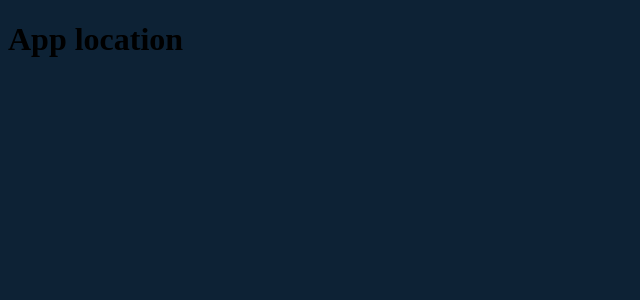
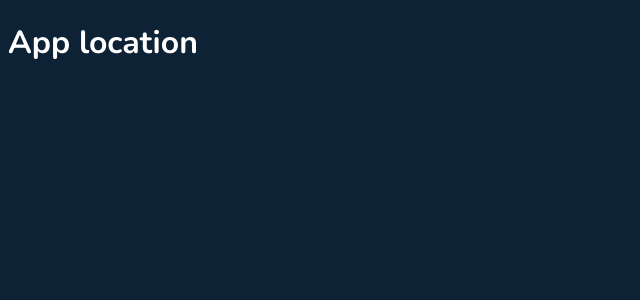
Before and after one commit to Wbahoque09/Proyectos-React, a React (Vite) app in the folder criptos-react/: page / in a window 1280 px wide. Shown: the top 300 px of the page, without its empty margins (0-640 px from the left). Built offline with nearby package versions, Linux system fonts and the light colour scheme.

Commit message:
Se importa dependencias de styled components y se realiza la primera implementacion de estas

```diff
--- a/criptos-react/package.json
+++ b/criptos-react/package.json
@@ -10,6 +10,8 @@
     "preview": "vite preview"
   },
   "dependencies": {
+    "@emotion/react": "^11.11.0",
+    "@emotion/styled": "^11.11.0",
     "react": "^18.2.0",
     "react-dom": "^18.2.0"
   },
--- a/criptos-react/src/App.jsx
+++ b/criptos-react/src/App.jsx
@@ -1,10 +1,21 @@
 import { useState } from 'react';
+import styled from '@emotion/styled'; // Para utlizar styled component se empieza con esta importacion
+
+const Heading = styled.h1`
+  font-family: 'Nunito', sans-serif;
+  color: #FFF;
+`
 
 export const App = () => {
 
   return (
     <>
-      <h1>App location</h1>
+      <Heading>App location</Heading>
     </>
   )
 }
+
+
+
+
+// Nota con styled components, primero se añaden las respectivas dependencias para que funcionen "yarn add @emotion/react @emotion/styled", segundo se hace la importacion de la linea 2, tercero para utilizar y agregar estilos se hace el proceso que se ve en la linea 4 a la 7, otra nota aclaratorio los nombres de las variables "CSS" empiezan en mayusculas como los componentes de react y dentro del return para agregar estos estilos se cambia el elemnto html por nombre de la variable creada.
```
Also changed, not shown: criptos-react/src/index.css (+29 -0 lines), 1 other file (tests, documents, lock files or other folders).
